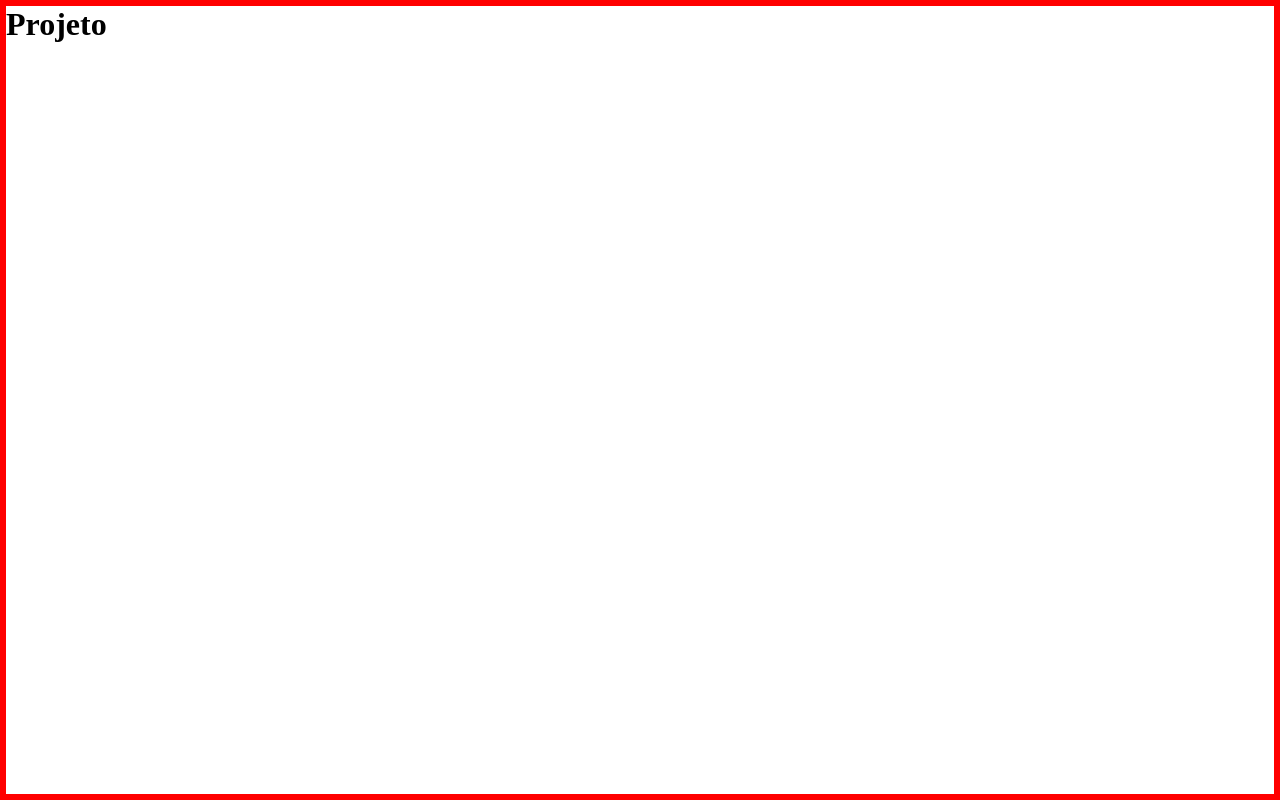
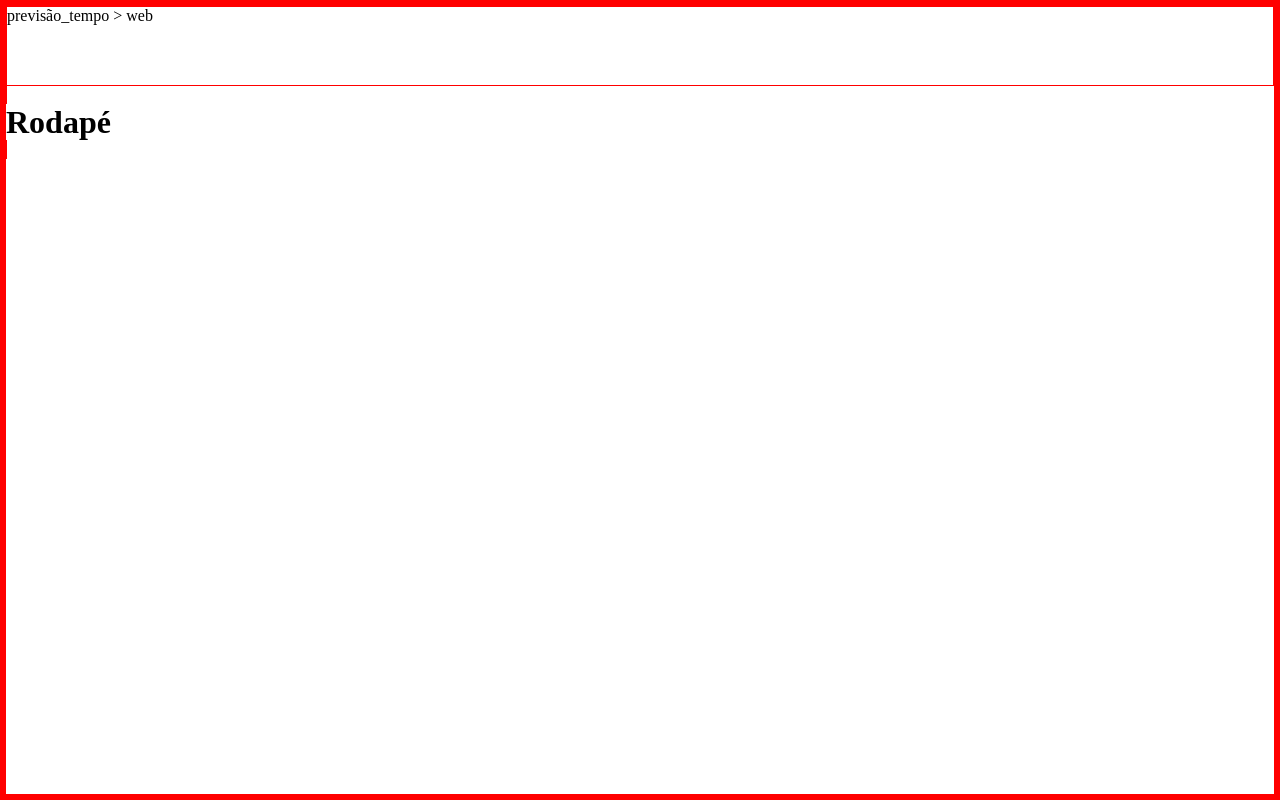
Before and after one commit to majunior07/climao, a React (Create React App) app: page / in a window 1280 px wide. Built offline with nearby package versions, Linux system fonts and the light colour scheme.

Commit message:
Primeiro commit 14/04/23

```diff
--- a/src/App.js
+++ b/src/App.js
@@ -3,7 +3,15 @@
 function App(){
   return (
     <div>
-      <h1>Projeto</h1>
+      <div className="cabecalho">
+        <a>
+            previsão_tempo > web
+        </a>
+      </div>
+
+      <di className="rodape">
+        <h1>Rodapé</h1>
+      </di>
     </div>
   );
 }
--- a/src/index.css
+++ b/src/index.css
@@ -9,3 +9,14 @@ html, body, #root {
   width: 100%;
   border: 2px solid red;
 }
+
+.cabecalho{
+  border: 1px solid red;
+  height: 80px;
+
+}
+
+.rodape{
+
+  border: 1px solid red;
+}
```
